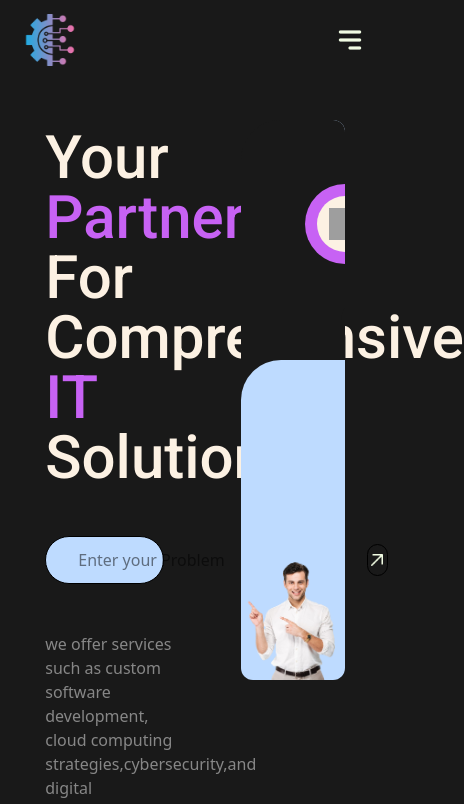
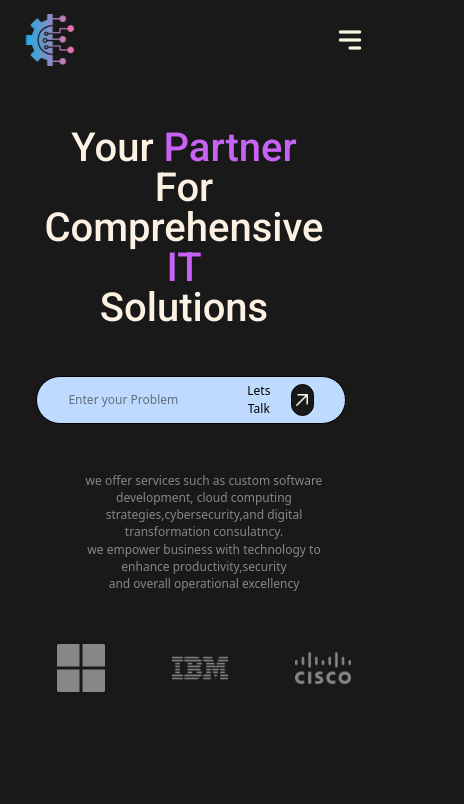
Before and after one commit to faisalalsalih/Innotec, a React (Vite) app: page / in a window 390 px wide. Shown: the top 804 px of the page, 464 px wide, since content can reach past the window. Built offline with nearby package versions, Linux system fonts and the light colour scheme; grey boxes are pictures that could not be loaded.

Commit message:
responsive completed of the first part of hero

```diff
--- a/src/components/Hero.jsx
+++ b/src/components/Hero.jsx
@@ -10,23 +10,23 @@ import down from "../assets/down-right.png"
 const Hero = () => {
   return (
     <>
-      <section id='hero' className='w-[85%] h-dvh flex gap-4 justify-self-center pr-4 pl-4'>
+      <section id='hero' className='lg:w-[85%] w-full overflow-hidden  h-fit  flex  gap-4 justify-self-center pr-4 pl-4'>
 
         {/* part1 */}
         <div className="part1 w-[60%] h-fit flex flex-col gap-12 p-12 pl-0">
-          <h1 className='text-6xl'>Your <span className='pink'>Partner</span> For <br /> Comprehensive <span className='pink'>IT</span> <br /> Solutions</h1>
+          <h1 className='text-6xl pl-4 high'>Your <span className='pink'>Partner</span> For <br /> Comprehensive <span className='pink'>IT</span> <br /> Solutions</h1>
 
-          <div className="bar w-[90%] h-12 border rounded-4xl bg-blue-200 flex justify-between pr-8 pl-8">
+          <div className="bar  w-[90%]  h-12 border rounded-4xl bg-blue-200 flex justify-between pr-8 pl-8 ml-4">
             <input type="text" placeholder='Enter your Problem' className='focus:outline-none focus:ring-0 focus:border-none'/>
-            <button className='flex items-center gap-4'>Lets Talk <span className='goal w-8 h-8 border rounded-full flex justify-center items-center bg-[#191919] cursor-pointer'><img className='w-3 h-3' src={Arrow} alt="arrow-upright" /></span></button>
+            <button className='flex items-center gap-4 talk'>Lets Talk <span className='goal w-8 h-8  border rounded-full flex justify-center items-center bg-[#191919] cursor-pointer'><img className='w-3 h-3' src={Arrow} alt="arrow-upright" /></span></button>
           </div>
 
-          <p className='paragraph text-[#878787]'>we offer services such as custom software development, cloud computing <br />strategies,cybersecurity,and digital transformation consulatncy.<br />we empower business with technology to enhance productivity,security <br /> and  overall operational excellency</p>
+          <p className='paragraph text-[#878787] text-sm pl-4'>we offer services such as custom software development, cloud computing <br />strategies,cybersecurity,and digital transformation consulatncy.<br />we empower business with technology to enhance productivity,security <br /> and  overall operational excellency</p>
 
-          <div className="logos flex justify-between w-[70%]">
-            <img className='logo w-12 h-12' src={microsoft} alt="company-logo" />
-            <img className='logo w-14 h-14' src={ibm} alt="company-logo" />
-            <img className='logo w-14 h-14' src={cisco} alt="company-logo" />
+          <div className="logos flex justify-between w-[70%] pl-4">
+            <img className='logo_1 w-12 h-12' src={microsoft} alt="company-logo" loading='lazy' />
+            <img className='logo_2 w-14 h-14' src={ibm} alt="company-logo" loading='lazy'/>
+            <img className='logo_3 w-14 h-14' src={cisco} alt="company-logo" loading='lazy'/>
           </div>
         </div>
 
@@ -35,14 +35,14 @@ const Hero = () => {
 
 
         {/* Part 2 */}
-        <div className="part2 w-[40%] pt-10 h-fit">
+        <div className="part2 w-[40%] mt-12">
 
-          <div className="card w-full h-140  rounded-xl overflow-hidden p-0 relative bg-blue-200 z-2">
-            <div className="curve w-30 h-60 bg-[#191919]  rounded-r-2xl absolute left-0 top-0">
+          <div className="card w-full  h-140   rounded-xl overflow-hidden p-0 relative bg-blue-200 z-2">
+            <div className="curve w-30 h-60 bg-[#05135c]  rounded-r-2xl absolute left-0 top-0">
               <div className="chotto_3"></div>
             </div>
 
-            <div className='curve_2 bg-[#191919] rounded-2xl absolute right-45 w-50 h-50'>
+            <div className='curve_2 bg-[#191919] rounded-2xl absolute right-45 w-60 h-50'>
               <div className="chotto_2"></div>
             </div>
 
@@ -58,14 +58,14 @@ const Hero = () => {
             <div className="chotto_5"></div>
 
 
-            <img src={hero} alt="hero-img" className='z-4 absolute bottom-0 right-0'/>
+            <img src={hero} alt="hero-img" className='z-4 absolute bottom-0 right-0' loading='lazy'/>
 
 
 
             <div className="circle flex justify-center items-center w-20 h-20 bg-[#c762f4] absolute left-16 top-16 z-4 rounded-full">
 
-              <div className="circle_1 h-14 w-14 bg-[#fcf1e3] rounded-full flex justify-center items-center">
-                <img src={down} alt="arrow" className='w-8 h-8' />
+              <div className="circle_1 h-14 w-14   bg-[#fcf1e3] rounded-full flex justify-center items-center">
+                <img src={down} alt="arrow" className='w-8 h-8' loading='lazy' />
               </div>
             </div>
 
--- a/src/index.css
+++ b/src/index.css
@@ -76,6 +76,8 @@
 
 /* The Font Adding Closed Here */
 
+
+
 body{
     background-color: #191919;
 }
@@ -116,7 +118,7 @@ body{
     position: absolute;
     bottom: 220px;
     border-top-left-radius: 40px;
-    box-shadow: -40px -40px 0px #191919;
+    /* box-shadow: -40px -40px 0px #05ffa7; */
 }
 
 .chotto_2{
@@ -126,7 +128,7 @@ body{
     position: absolute;
     left: 0;
     border-top-left-radius: 40px;
-    box-shadow: -40px -40px 0px #191919;
+    /* box-shadow: -40px -40px 0px #037fbe; */
 }
 
 .chotto_3{
@@ -136,7 +138,7 @@ body{
     position: absolute;
     left: 0;
     border-top-left-radius: 40px;
-    box-shadow: -40px -40px 0px #191919;
+    /* box-shadow: -40px -40px 0px #0e9a01; */
 }
 
 .card{
@@ -152,7 +154,7 @@ body{
     left: 120px;
     bottom: 320px;
     border-top-left-radius: 20px;
-    box-shadow: -20px -20px 0px #191919;
+    /* box-shadow: -20px -20px 0px #ff0000; */
 }
 
 .chotto_5{
@@ -162,5 +164,134 @@ body{
     height: 50px;
     background-color: transparent;
     border-top-left-radius: 30px;
-    box-shadow: -20px -10px 0px #191919;
+    /* box-shadow: -20px -10px 0px #8d016f; */
 }
+
+@media (max-width:1440px){
+    .chotto_4{
+        width: 50px;
+    }
+}
+
+@media (max-width:1040px){
+    .chotto_4{
+        width: 35px;
+        bottom: 322px;
+        left: 120px;
+    }
+}
+
+
+@media (max-width:1024px){
+    .chotto_4{
+        width: 100px;
+        bottom: 300px;
+    }
+    .chotto_1{
+        bottom: 220px;
+    }
+    .chotto_5{
+        right: 130px;
+    }
+}
+
+
+@media (max-width:875px){
+    .chotto_4{
+        width: 50px;
+    }
+}
+
+
+@media (max-width:1140px){
+    .high{
+        font-size: 3rem;
+    }
+}
+
+@media (max-width:905px){
+    #hero{
+        flex-direction: column;
+        align-items: center;
+    }
+    .part1{
+        width: 80%;
+    }
+    .high{
+        text-align: center;
+        font-size: 4rem;
+    }
+    .bar{
+        width: 80%;
+        margin-left: 80px;
+    }
+    .paragraph{
+        font-size: 0.75rem;
+        text-align: center;
+    }
+    .logos{
+        justify-content: space-between;
+        /* background-color: #05ffa7; */
+        margin-left: 100px;
+        align-items: center;
+    }
+}
+
+
+@media (max-width:700px){
+    .high{
+        font-size: 3rem;
+    }
+    .bar{
+        margin-left: 30px;
+        width: 100%;
+    }
+    .paragraph{
+        margin-left: 50px;
+    }
+    .logos{
+        margin-left: 80px;
+    }
+
+}
+
+
+@media (max-width:800px){
+    .high{
+        margin-left: 30px;
+    }
+}
+
+@media (max-width:550px){
+    .bar{
+        margin-left: 20px;
+    }
+    .part1{
+        width: 100%;
+    }
+}
+
+@media (max-width:450px){
+    .bar{
+        font-size: 0.75rem;
+        justify-content: center;
+    }
+    .high{
+        margin-left: 10px;
+    }
+    .paragraph{
+        margin-left: 50px;
+        font-size: 0.75rem;
+    }
+}
+
+
+@media (max-width:425px){
+    .high{
+        font-size: 2.5rem;
+    }
+    .logos{
+        width: 100%;
+        margin-left: 25px;
+    }
+}
```
